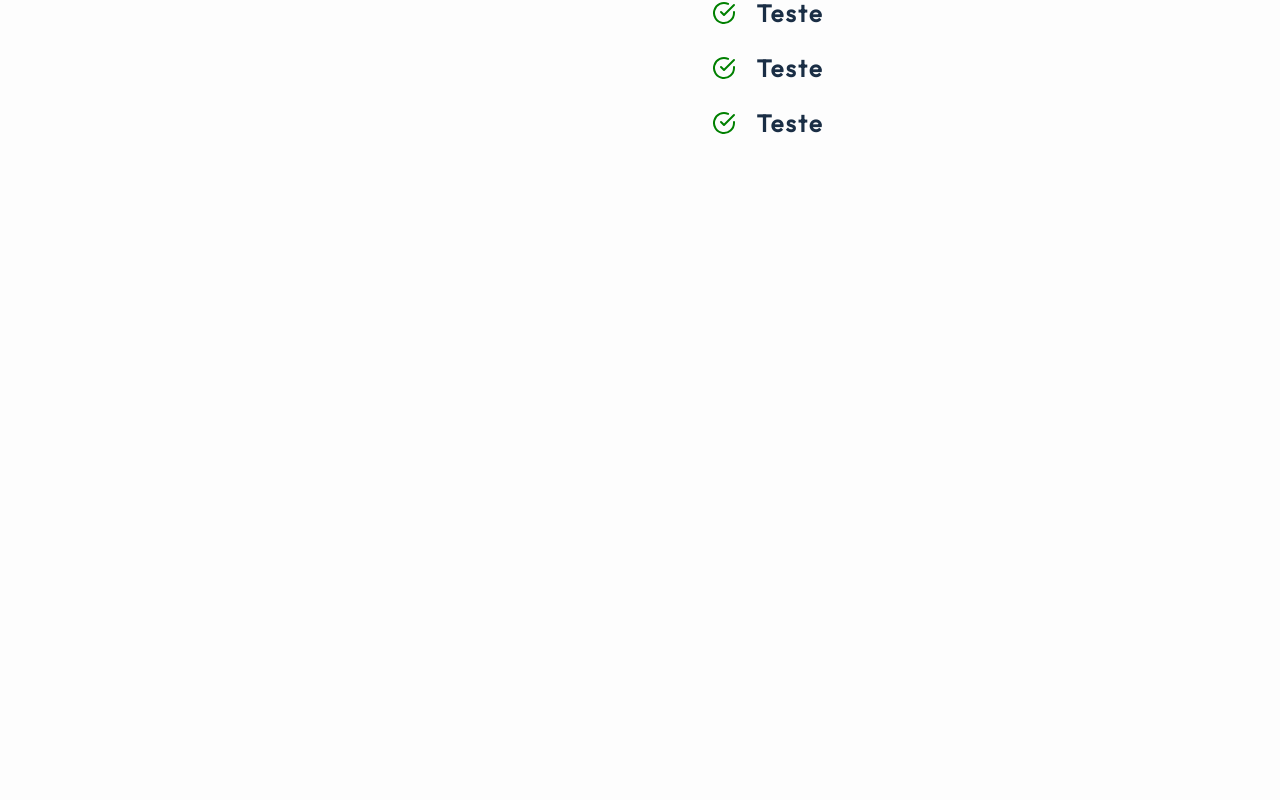
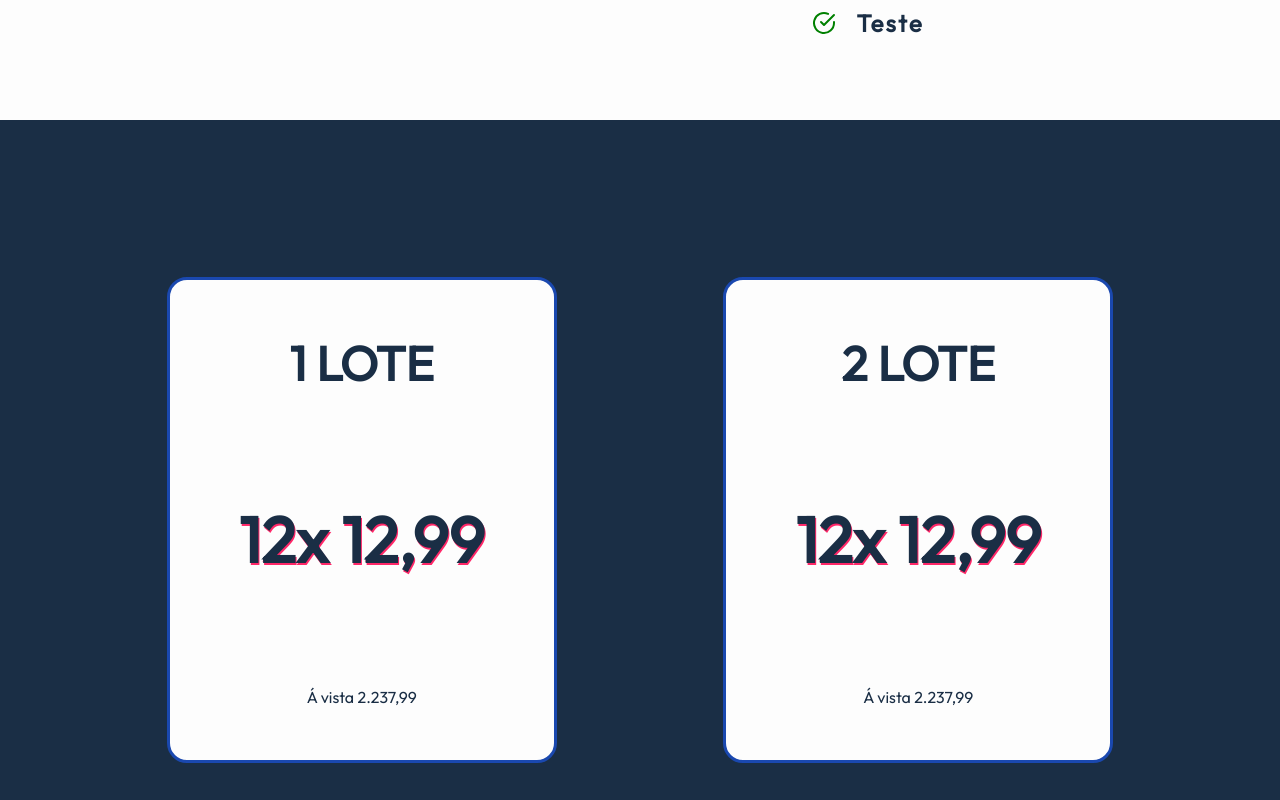
Before and after one commit to luccaparadeda/phdaquimica, a Next.js app: page /curso in a window 1280 px wide. Shown: the part 2840-3640 px from the top of the page. Built offline with nearby package versions, Linux system fonts and the light colour scheme.

Commit message:
feat: 24/01

```diff
--- a/pages/curso.tsx
+++ b/pages/curso.tsx
@@ -37,7 +37,7 @@ const Curso = () => {
                     <div className={firstView.titleWrapper} id="firstViewport">
                         <h1 className={firstView.title}>EXTENSIVO QUIMICA</h1>
                         <h1 className={firstView.titleBackgroundColor}>
-                            ENEM 2023
+                            ENEM <>{new Date().getFullYear()}</>
                         </h1>
                         <p className={firstView.subtitle}>
                             Não deixe a química ser um obstáculo no seu caminho
@@ -87,7 +87,18 @@ const Curso = () => {
                         ]}
                     />
                 </div>
-                <div className={fourthView.fourthView}></div>
+                <div className={fourthView.fourthView}>
+                    <div className={fourthView.card}>
+                        <h2>1 LOTE</h2>
+                        <h2>12x 12,99</h2>
+                        <span>Á vista 2.237,99</span>
+                    </div>
+                    <div className={fourthView.card}>
+                        <h2>2 LOTE</h2>
+                        <h2>12x 12,99</h2>
+                        <span>Á vista 2.237,99</span>
+                    </div>
+                </div>
             </div>
         </>
     )
--- a/pages/index.tsx
+++ b/pages/index.tsx
@@ -1,12 +1,9 @@
 import Head from 'next/head'
 import styles from '../styles/Home.module.scss'
-import { Instagram } from 'react-feather'
-import { ICard } from '../components/card'
 import Image from 'next/image'
 import Link from 'next/link'
 
 export default function Home() {
-    console.log(styles)
     return (
         <>
             <Head>
@@ -21,7 +18,6 @@ export default function Home() {
                 />
                 <link rel="icon" href="/favicon.ico" />
             </Head>
-
             <div className={styles.container}>
                 <Image
                     src={'/logoWhite.png'}
--- a/styles/curso/fourthView.module.scss
+++ b/styles/curso/fourthView.module.scss
@@ -1,5 +1,36 @@
 .fourthView {
-	display: flex;
-	width: 100vw;
-	height: 100vh;
+		height: 100vh;
+		width: 100vw;
+		display: flex;
+		justify-content: space-evenly;
+		align-items:  center;
+		background-color: var(--dark-blue);
+
+		@media (max-width: 800px) {
+			flex-direction: column;
+			gap: 20px;
+		}
+
+		.card {
+			height: 60vh;
+			width:30vw;
+			background-color: var(--off-white);
+			border-radius: 20px;
+			border: 3px solid var(--blue);
+			color: var(--dark-blue);
+			display: flex;
+			flex-direction: column;
+			justify-content: space-around;
+			align-items: center;
+
+			@media (max-width: 800px) {
+				height: 40vh;
+				width: 90%;
+			}
+
+			h2:nth-child(2) {
+				text-shadow: 1px 2px var(--pink);
+				font-size: 4rem;
+			}
+		}
 }
--- a/styles/curso/thirdView.module.scss
+++ b/styles/curso/thirdView.module.scss
@@ -1,9 +1,7 @@
 .thirdView {
 	min-height: 100vh;
-	padding: 100px 300px;
 	display: flex;
 	flex-direction: column;
-	gap: 50px;
 	justify-content: center;
 	align-items:  center;
 }
--- a/styles/globals.scss
+++ b/styles/globals.scss
@@ -52,3 +52,11 @@ body {
 .backgroundImages {
 	opacity: 0.3;
 }
+
+.flyingObject {
+	width: '50px';
+	height: '50px';
+	background-color: 'yellow';
+	position: 'fixed';
+	bottom: '0';
+}
```
